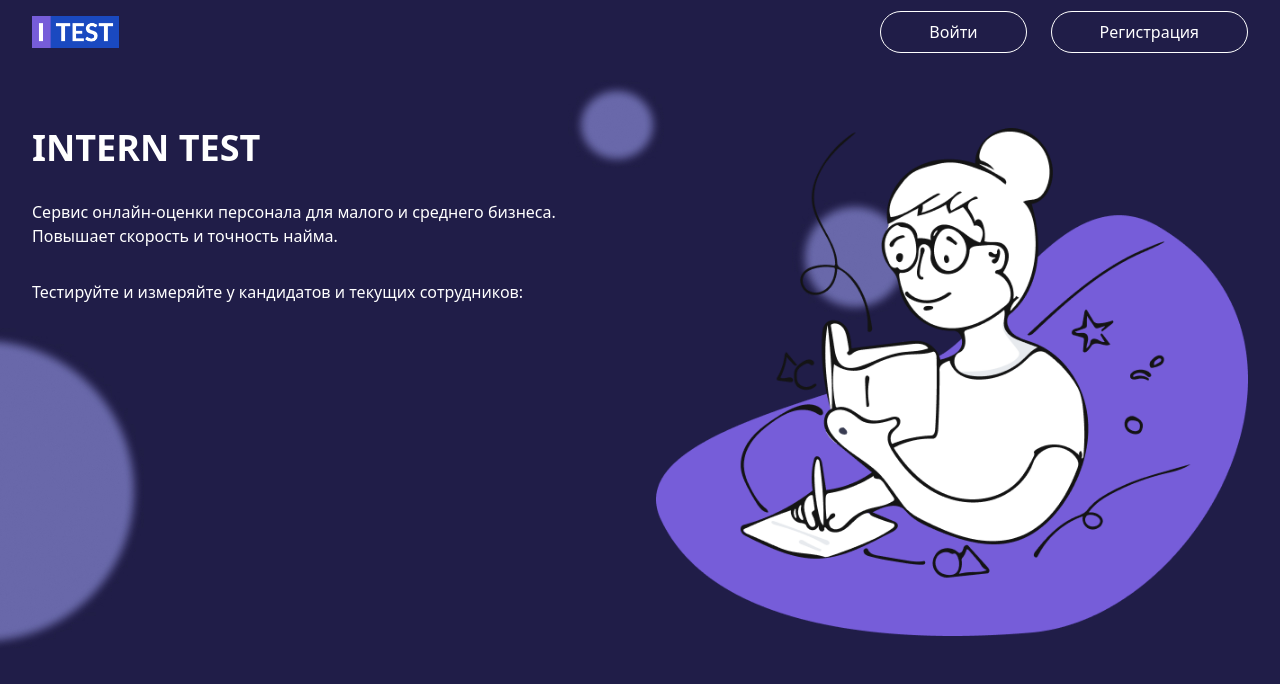
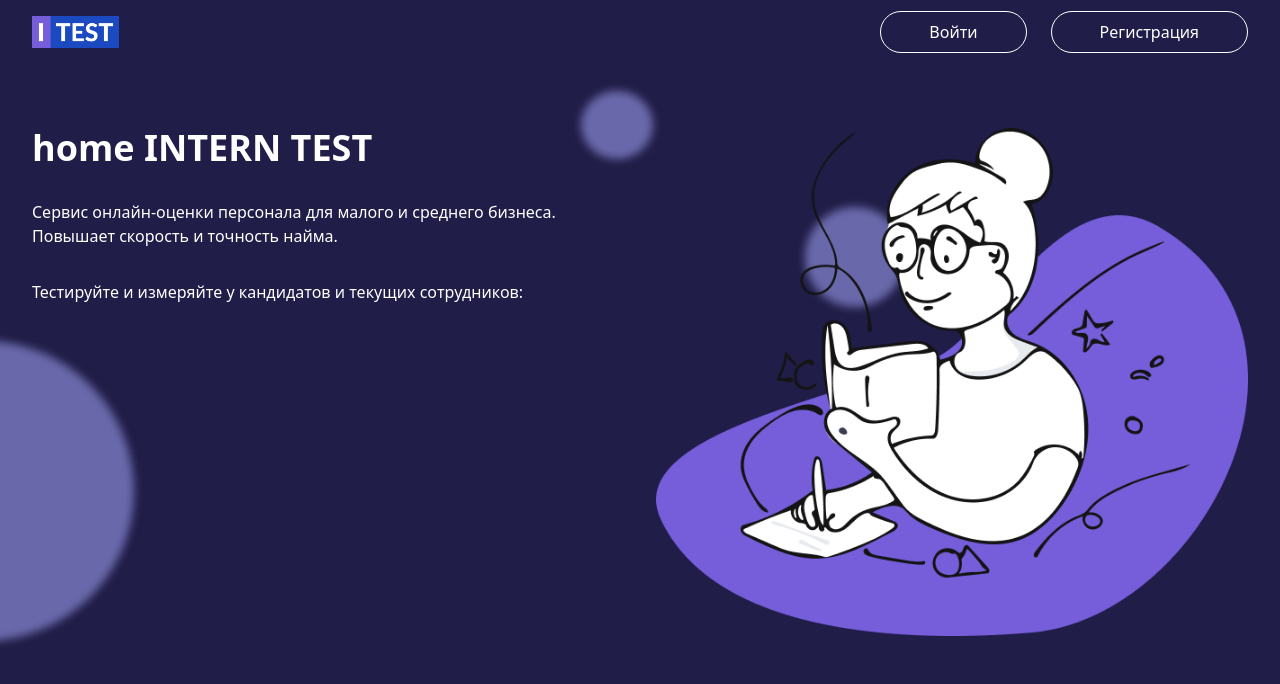
Before and after one commit to ARMAN-8/intern, a Vue app: page / in a window 1280 px wide. Shown: the top 684 px of the page. Built offline with nearby package versions, Linux system fonts and the light colour scheme.

Commit message:
test commit

```diff
--- a/src/views/Home.vue
+++ b/src/views/Home.vue
@@ -6,6 +6,7 @@
                 <div class="grid grid-flow-cols-2 grid-cols-1 md:grid-cols-2 lg:grid-cols-2 gap-8 justify-content-center my-8">
                     <div class="text-white">
                         <div class="text-4xl font-extrabold">
+                            home
                             {{ main.title }}
                         </div>
                         <div class="mt-8">
```
